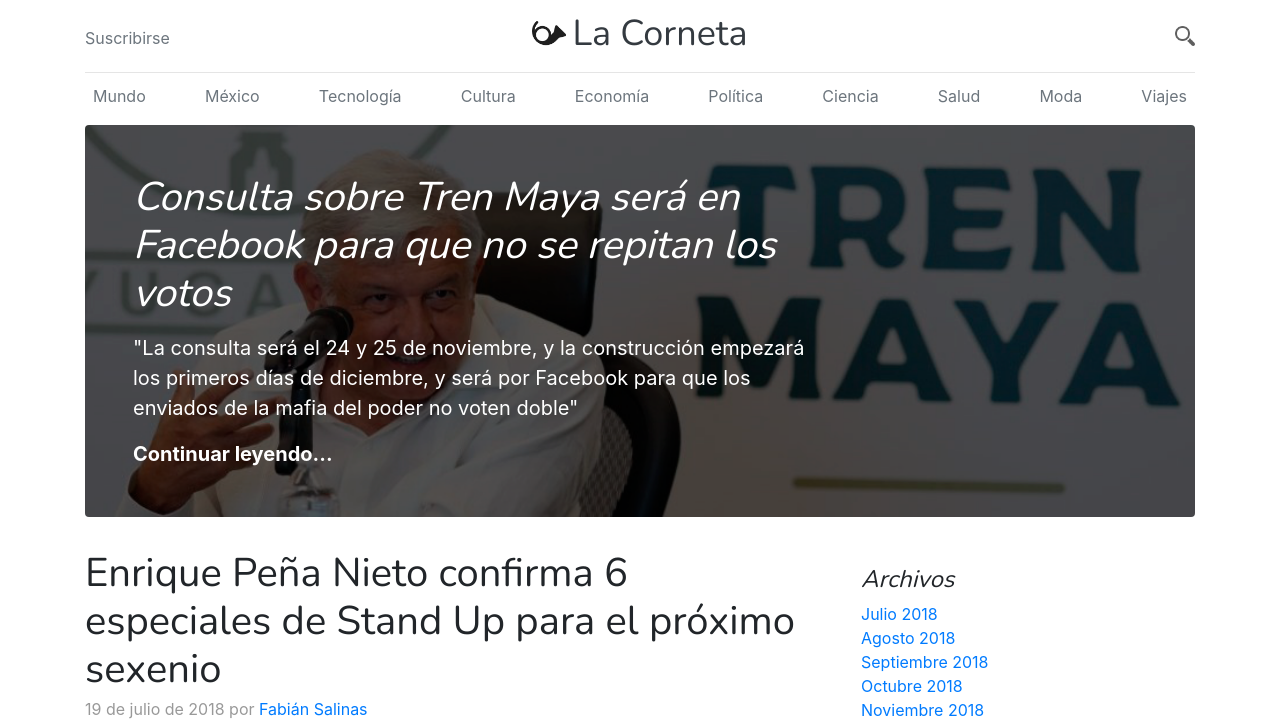
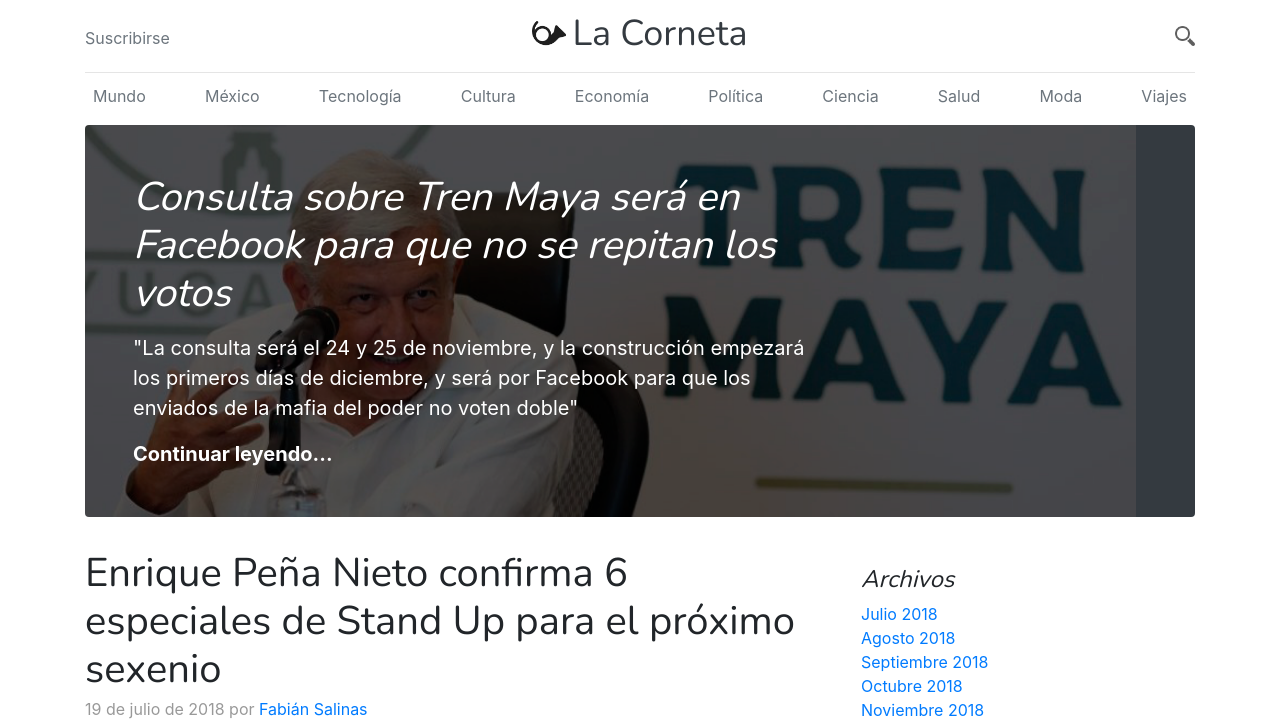
Before and after one commit to fabsahe/proweb, a PHP site: page / in a window 1280 px wide. Shown: the top 723 px of the page. Run offline with PHP 8.4, Linux system fonts and the light colour scheme.

Commit message:
Add files via upload

```diff
--- a/noticias/css/blog.css
+++ b/noticias/css/blog.css
@@ -138,7 +138,7 @@ h1, h2, h3, h4, h5, h6 {
 
 .new-bg {
   background: url('../img/tren-maya.png') no-repeat;
-  background-size: 100% 100%;
+  background-size: auto 100%;
 }
 .post-footer {
   font-size: 0.95rem;
```
